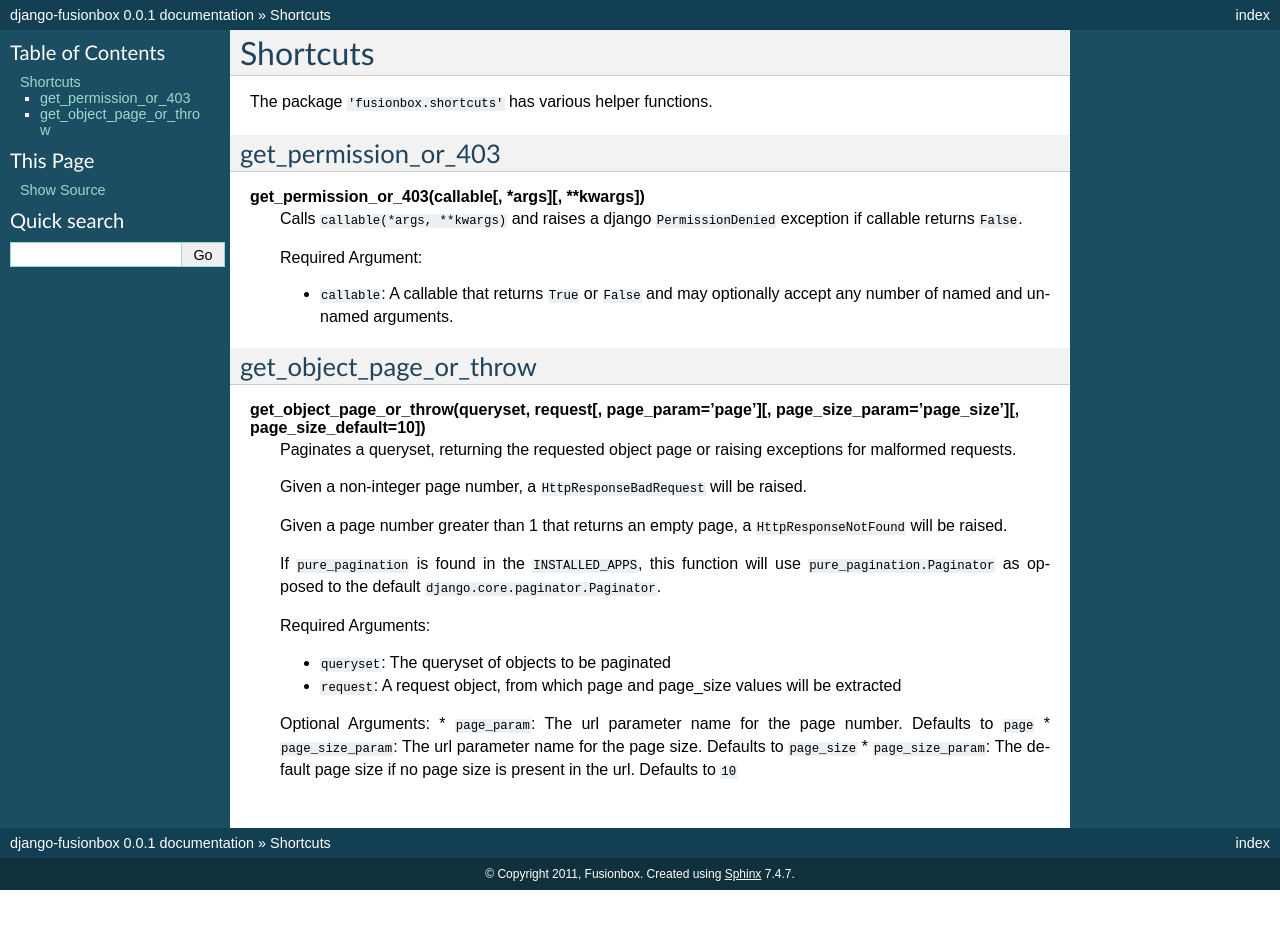
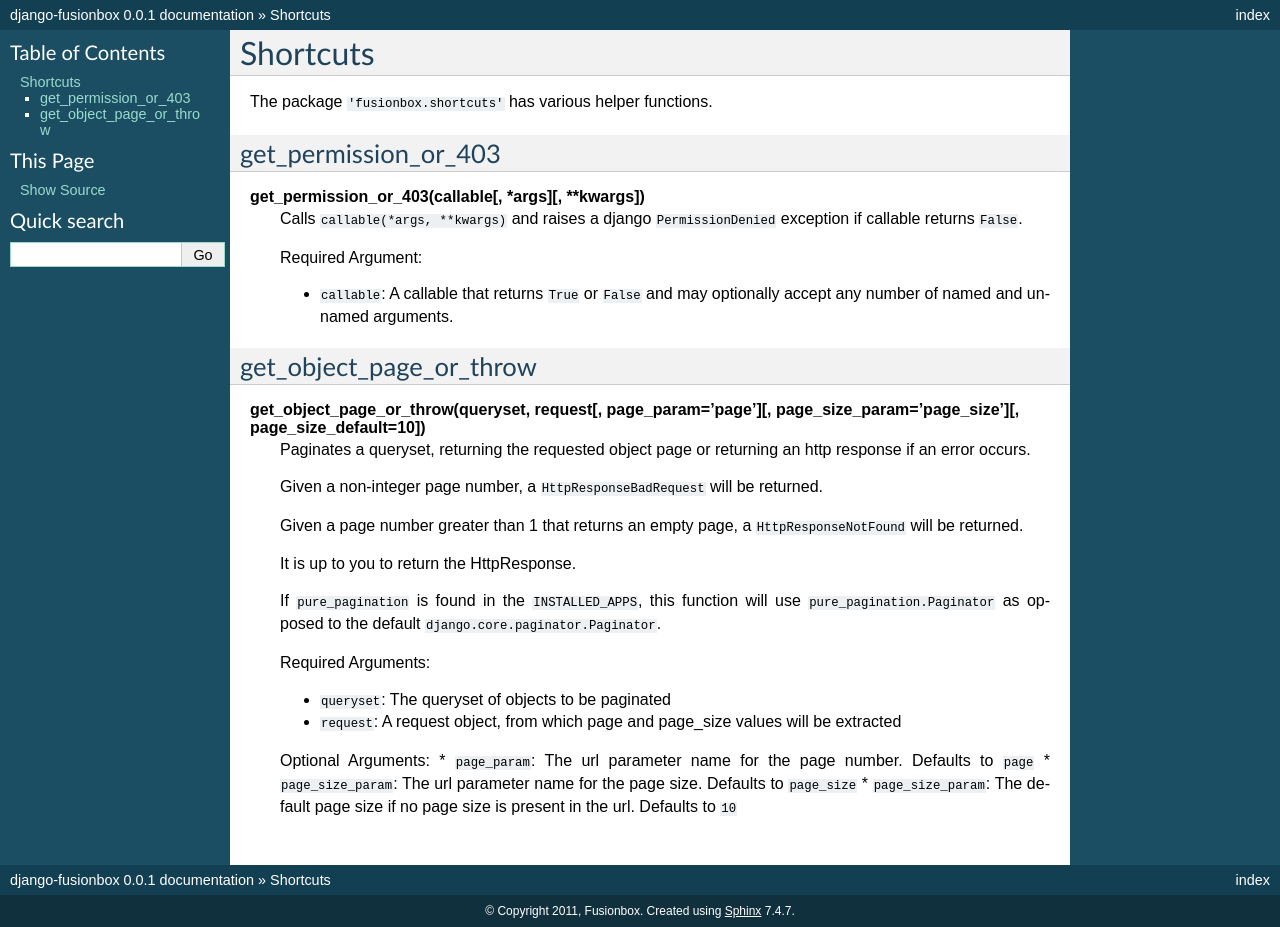
Before and after one commit to fusionbox/django-argonauts, a Sphinx documentation site: the page built from doc/shortcuts.rst, in a window 1280 px wide. Built offline with Sphinx 7.4.7, drawn with Linux system fonts in a browser that asks for light colours; before the commit the page ends 900 px from its top, so only the background shows below that.

Commit message:
fixed get_page_throw to return http responses

```diff
--- a/doc/shortcuts.rst
+++ b/doc/shortcuts.rst
@@ -20,11 +20,13 @@ get_object_page_or_throw
 
 
 **get_object_page_or_throw(queryset, request[, page_param='page'][, page_size_param='page_size'][, page_size_default=10])**
-  Paginates a queryset, returning the requested object page or raising exceptions for malformed requests.
+  Paginates a queryset, returning the requested object page or returning an http response if an error occurs.
 
-  Given a non-integer page number, a ``HttpResponseBadRequest`` will be raised.
+  Given a non-integer page number, a ``HttpResponseBadRequest`` will be returned.
 
-  Given a page number greater than 1 that returns an empty page, a ``HttpResponseNotFound`` will be raised.
+  Given a page number greater than 1 that returns an empty page, a ``HttpResponseNotFound`` will be returned.
+
+  It is up to you to return the HttpResponse.
 
   If ``pure_pagination`` is found in the ``INSTALLED_APPS``, this function will use ``pure_pagination.Paginator`` as opposed to the default ``django.core.paginator.Paginator``.
 
```
Also changed, not shown: 1 other file.
